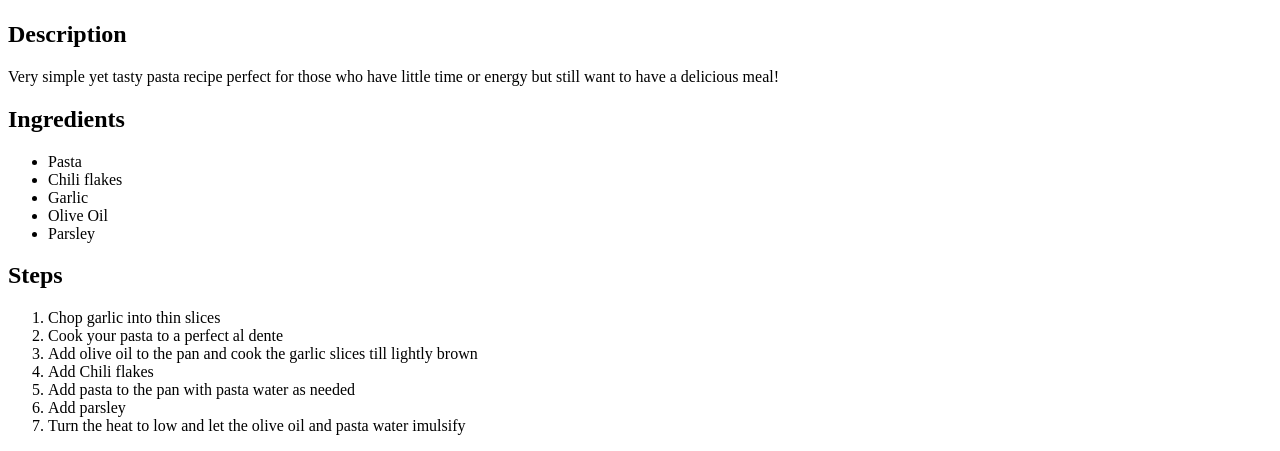
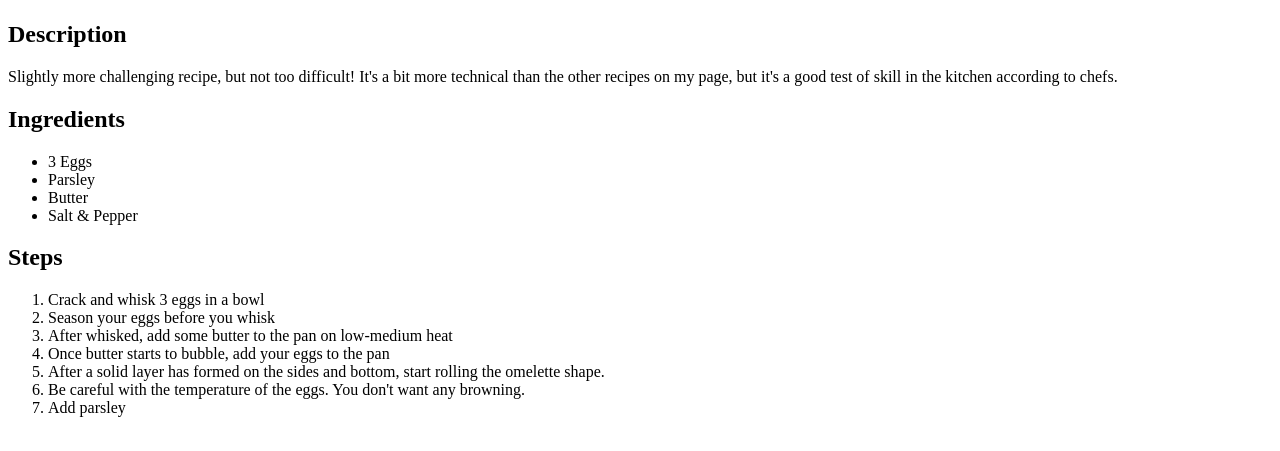
Before and after one commit to Nathanyeahh/odin-recipes, a plain HTML site: page recipes/french-omelette.html in a window 1280 px wide. Shown: the part 383-834 px from the top of the page. Drawn offline with Linux system fonts and the light colour scheme.

Commit message:
Finished french omelette recipe

```diff
--- a/recipes/french-omelette.html
+++ b/recipes/french-omelette.html
@@ -1,27 +1,26 @@
 <!DOCTYPE html>
 <html lang = "en">
     <h1>French Omelette</h1>
-    <img src = "https://www.cookerru.com/wp-content/uploads/2021/08/aglio-e-olio-3-web-scaled.jpg" alt = "Picture of pasta aglio e olio with a chili on top">
+    <img src = "https://www.wellplated.com/wp-content/uploads/2023/04/Best-French-Omelette-500x375.jpg" alt = "Picture of a french omelette and fork on a plate">
     <body>
         <h2>Description</h2>
-        <p>Very simple yet tasty pasta recipe perfect for those who have little time or energy but still want to have a delicious meal!</p>
+        <p>Slightly more challenging recipe, but not too difficult! It's a bit more technical than the other recipes on my page, but it's a good test of skill in the kitchen according to chefs.</p>
         <h2>Ingredients</h2>
         <ul>
-            <li>Pasta</li>
-            <li>Chili flakes</li>
-            <li>Garlic</li>
-            <li>Olive Oil </li>
+            <li>3 Eggs</li>
             <li>Parsley</li>
+            <li>Butter</li>
+            <li>Salt & Pepper</li>
         </ul>
         <h2>Steps</h2>
         <ol>
-            <li>Chop garlic into thin slices</li>
-            <li>Cook your pasta to a perfect <en>al dente</en></li>
-            <li>Add olive oil to the pan and cook the garlic slices till lightly brown</li>
-            <li>Add Chili flakes</li>
-            <li>Add pasta to the pan with pasta water as needed</li>
+            <li>Crack and whisk 3 eggs in a bowl</li>
+            <li>Season your eggs before you whisk</li>
+            <li>After whisked, add some butter to the pan on low-medium heat</li>
+            <li>Once butter starts to bubble, add your eggs to the pan</li>
+            <li>After a solid layer has formed on the sides and bottom, start rolling the omelette shape.</li>
+            <li>Be careful with the temperature of the eggs. You don't want any browning.</li>
             <li>Add parsley</li>
-            <li>Turn the heat to low and let the olive oil and pasta water imulsify</li>
         </ol>
     </body>
 </html>
```
